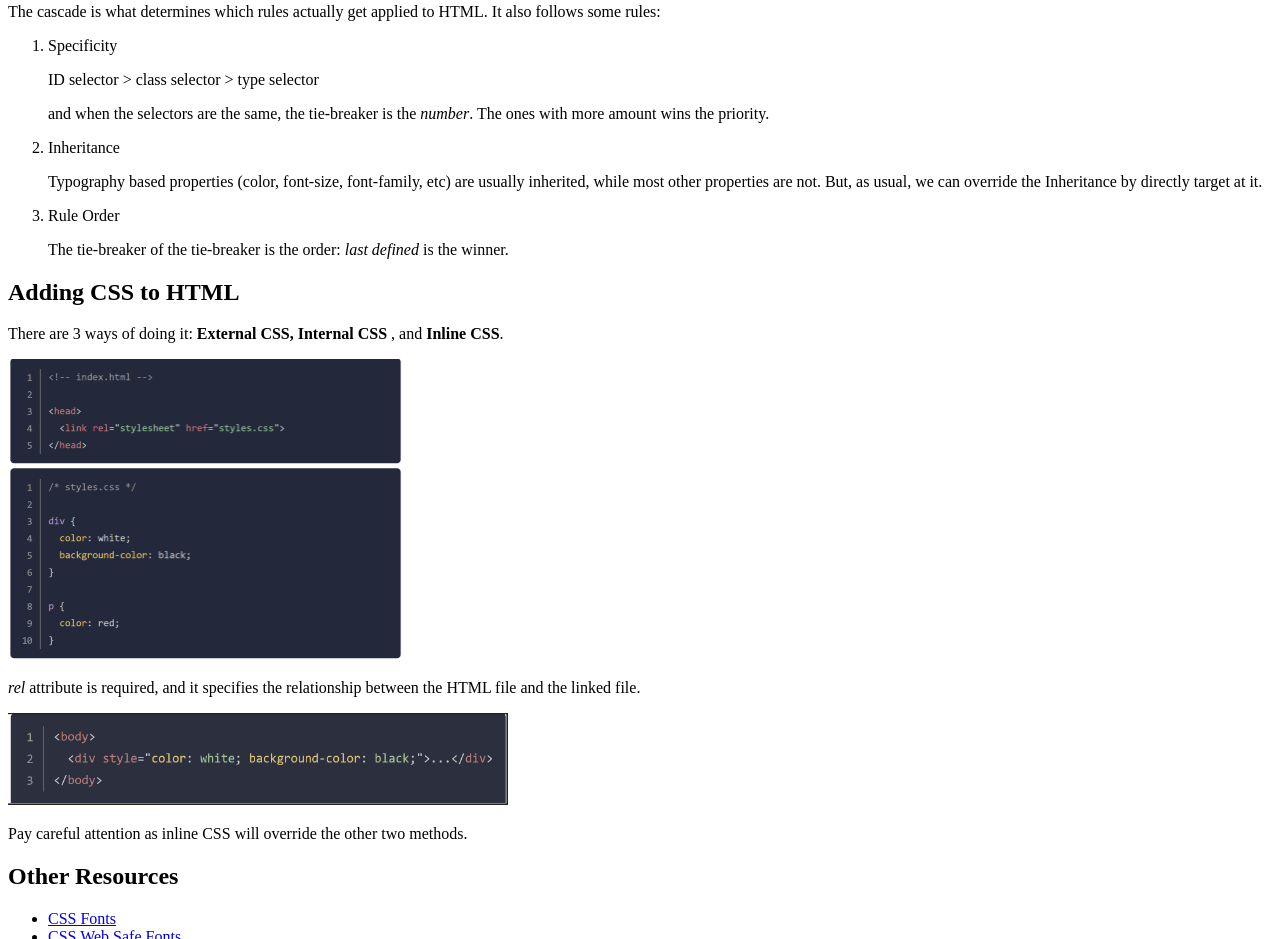
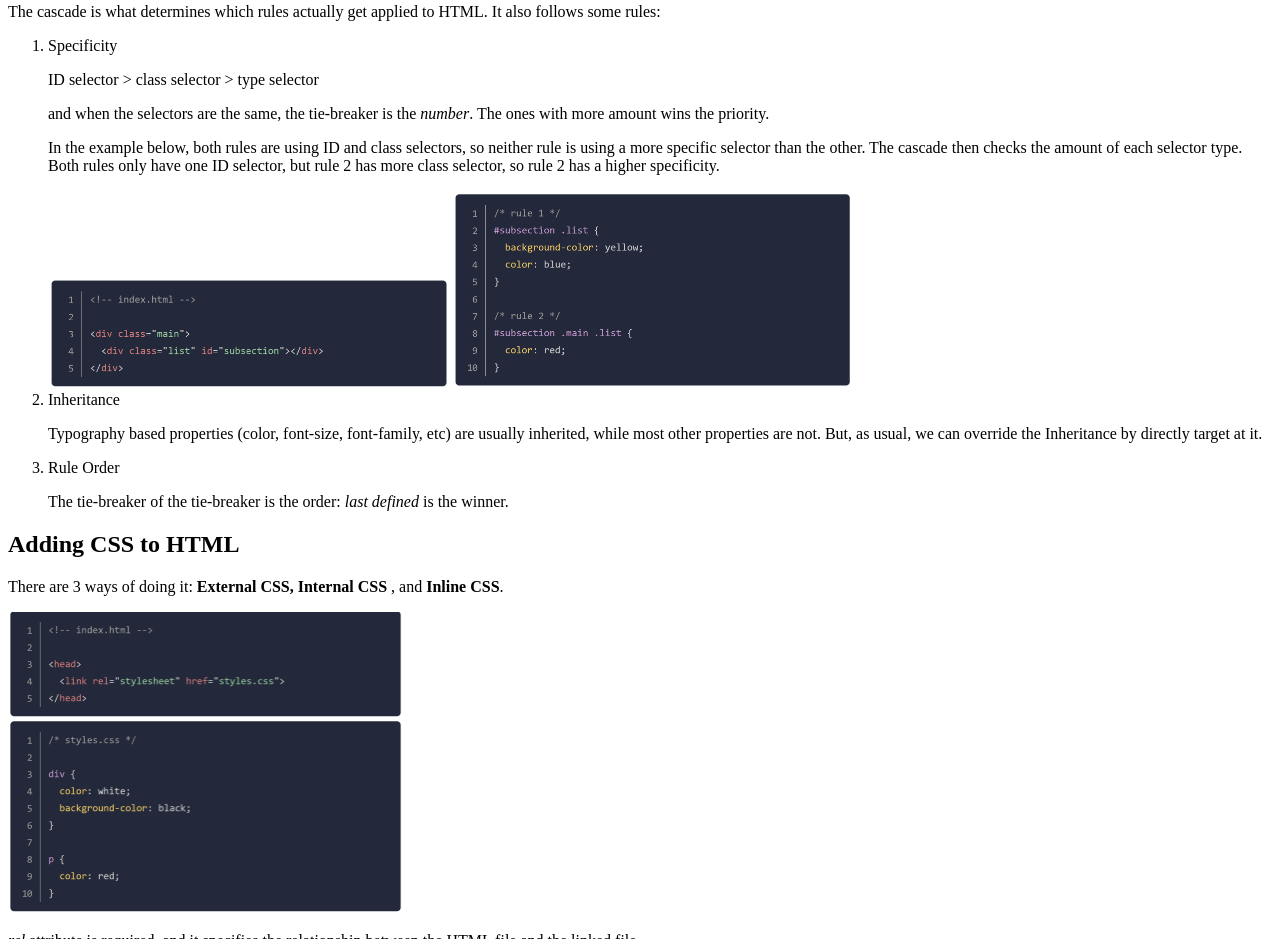
Before and after one commit to zhuyingw/html_notes, a plain HTML site: page cssbasic.html in a window 1280 px wide. Shown: the part 1398-2337 px from the top of the page. Drawn offline with Linux system fonts and the light colour scheme.

Commit message:
adding cascade notes after exercise foundations 01-06

```diff
--- a/cssbasic.html
+++ b/cssbasic.html
@@ -78,7 +78,12 @@
             <p>ID selector > class selector > type selector</p>
             <p>and when the selectors are the same, the tie-breaker is the <em>number</em>. The ones with
             more amount wins the priority.</p>
-            <li>Inheritance</li>
+            <p>In the example below, both rules are using ID and class selectors, so neither rule is using
+                 a more specific selector than the other. The cascade then checks the amount of each selector type.
+                Both rules only have one ID selector, but rule 2 has more class selector, so rule 2 has a higher specificity.</p>
+            <img style="width: 400px; height: auto;" src="./PIC/cascade_1.png">
+            <img style="width: 400px; height: auto;" src="./PIC/cascade_2.png">
+                <li>Inheritance</li>
             <p>
                 Typography based properties (color, font-size, font-family, etc) are usually inherited,
                 while most other properties are not. But, as usual, we can override the Inheritance by directly
```
Also changed, not shown: PIC/cascade_1.png (added), PIC/cascade_2.png (added).
